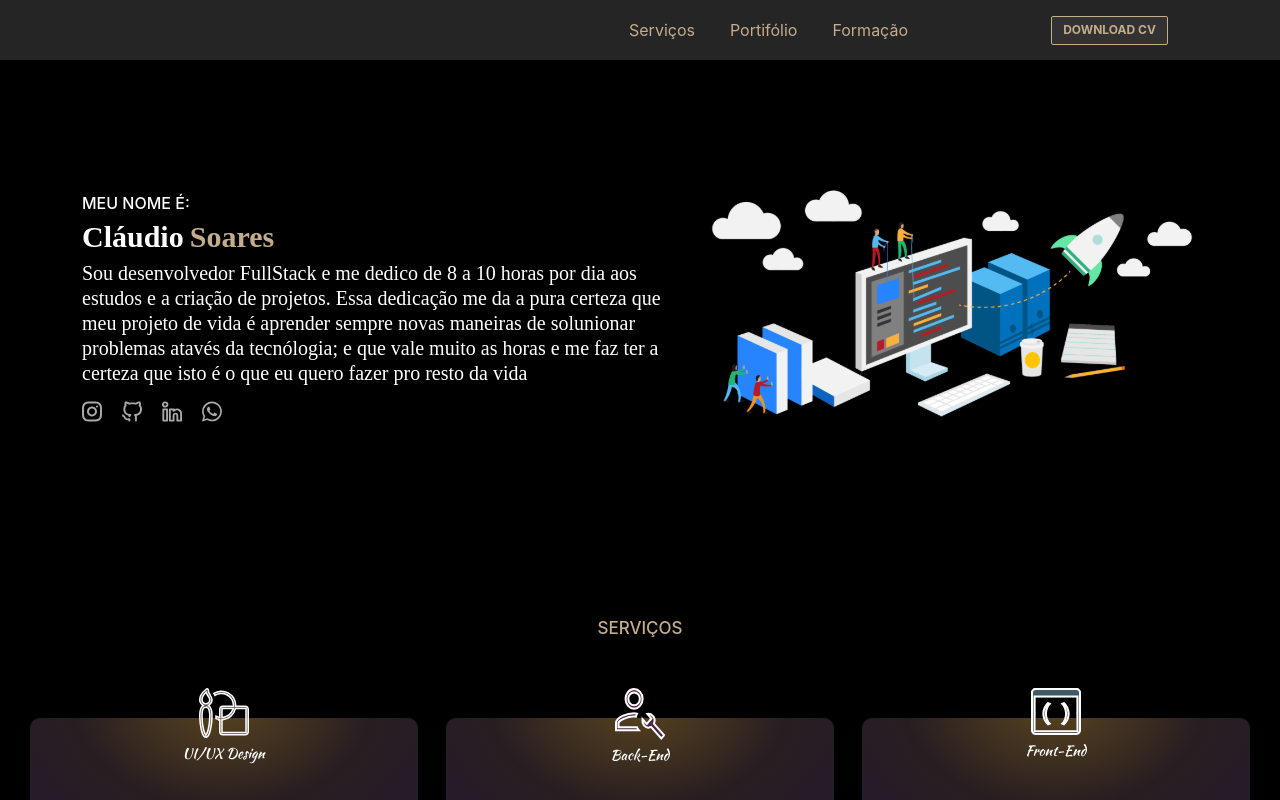
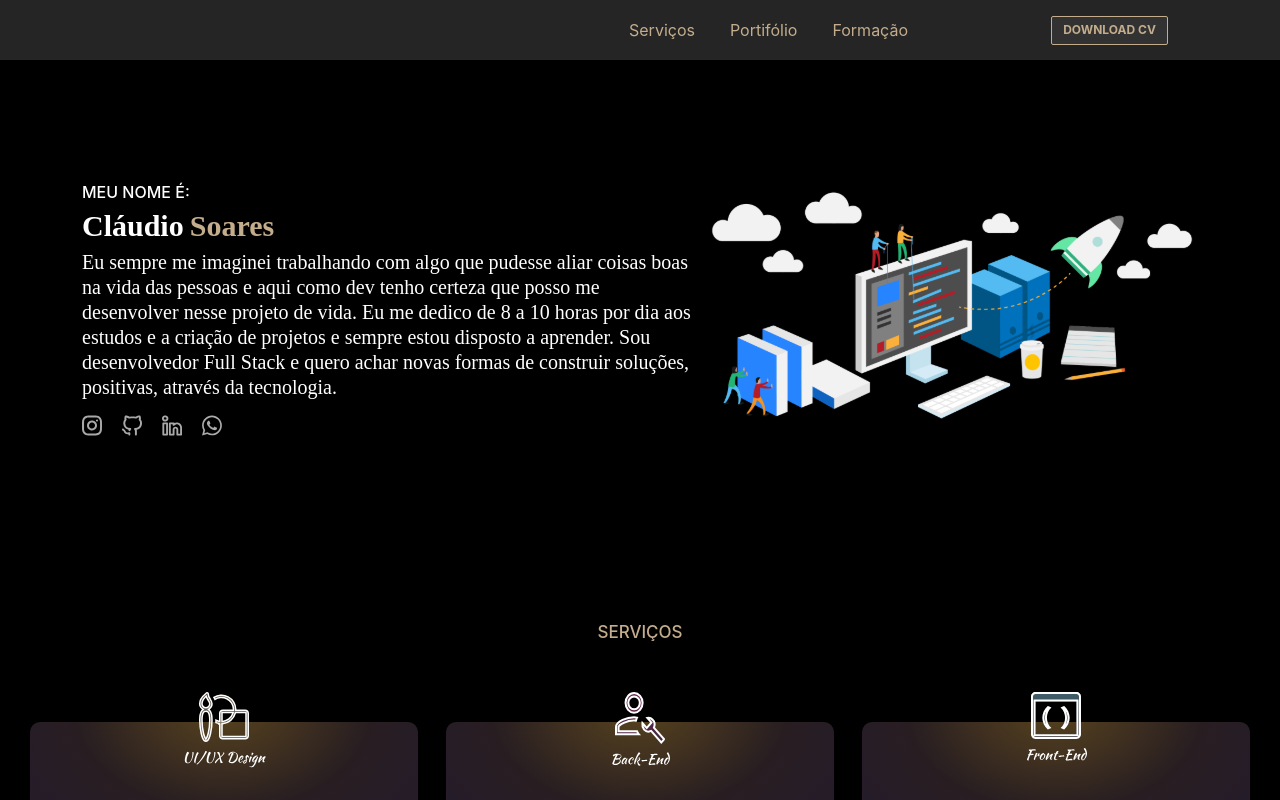
Before and after one commit to claudioares/my_personal_page, a React (Vite) app: page / in a window 1280 px wide. Shown: the top 800 px of the page. Built offline with nearby package versions, Linux system fonts and the light colour scheme.

Commit message:
add mudança nos textos de apresentação

```diff
--- a/src/components/Main/MyName/index.jsx
+++ b/src/components/Main/MyName/index.jsx
@@ -15,12 +15,9 @@ function MyName () {
                     <h2>Soares</h2>
                 </div>
                 <p className='user_presentación'>
-                    Sou desenvolvedor FullStack e me dedico de 8 a 10
-                    horas por dia aos estudos e a criação de projetos. Essa dedicação me
-                    da a pura certeza que meu projeto de vida é aprender sempre novas
-                    maneiras de solunionar problemas atavés da tecnólogia; e que vale
-                    muito as horas e me faz ter a certeza que isto é o que eu quero
-                    fazer pro resto da vida
+                    Eu sempre me imaginei trabalhando com algo que pudesse aliar coisas boas na vida das pessoas e aqui como dev tenho certeza que posso me desenvolver nesse projeto de vida.
+                    Eu me dedico de 8 a 10 horas por dia aos estudos e a criação de projetos e sempre estou disposto a aprender.
+                    Sou desenvolvedor Full Stack e quero achar novas formas de construir soluções, positivas, através da tecnologia.
                 </p>
                 <div className='content_imagens_section'>
                     <a href='https://www.instagram.com/ayresdinhu.dev/' target="_blank"><img src={icon_insta} alt='Logo da rede social instagram' /></a>
--- a/src/components/PageMobile/MyNameMobile/index.jsx
+++ b/src/components/PageMobile/MyNameMobile/index.jsx
@@ -13,12 +13,9 @@ function MyNameMobile () {
                 Cláudio <strong className='s_name'>Soares</strong>
             </strong>
             <p className='p2'>
-                Sou desenvolvedor front-end a quase dois anos, me dedico quase 10
-                horas por dia aos estudos e a criação de projetos. Essa dedicação
-                me da a pura certeza que meu projeto de vida é aprender sempre
-                novas maneiras de solunionar problemas atavés da tecnólogia; e que
-                vale muito as horas e me faz ter a certeza que isto é o que eu quero
-                fazer pro resto da vida
+                Eu sempre me imaginei trabalhando com algo que pudesse aliar coisas boas na vida das pessoas e aqui como dev tenho certeza que posso me desenvolver nesse projeto de vida.
+                Eu me dedico de 8 a 10 horas por dia aos estudos e a criação de projetos e sempre estou disposto a aprender.
+                Sou desenvolvedor Full Stack e quero achar novas formas de construir soluções, positivas, através da tecnologia.
             </p>
             <div className='inf_social'>
                 <a href='https://www.instagram.com/ayresdinhu.dev/' target="_blank"><img src={insta} alt='Icone de rede social' /></a>
```
